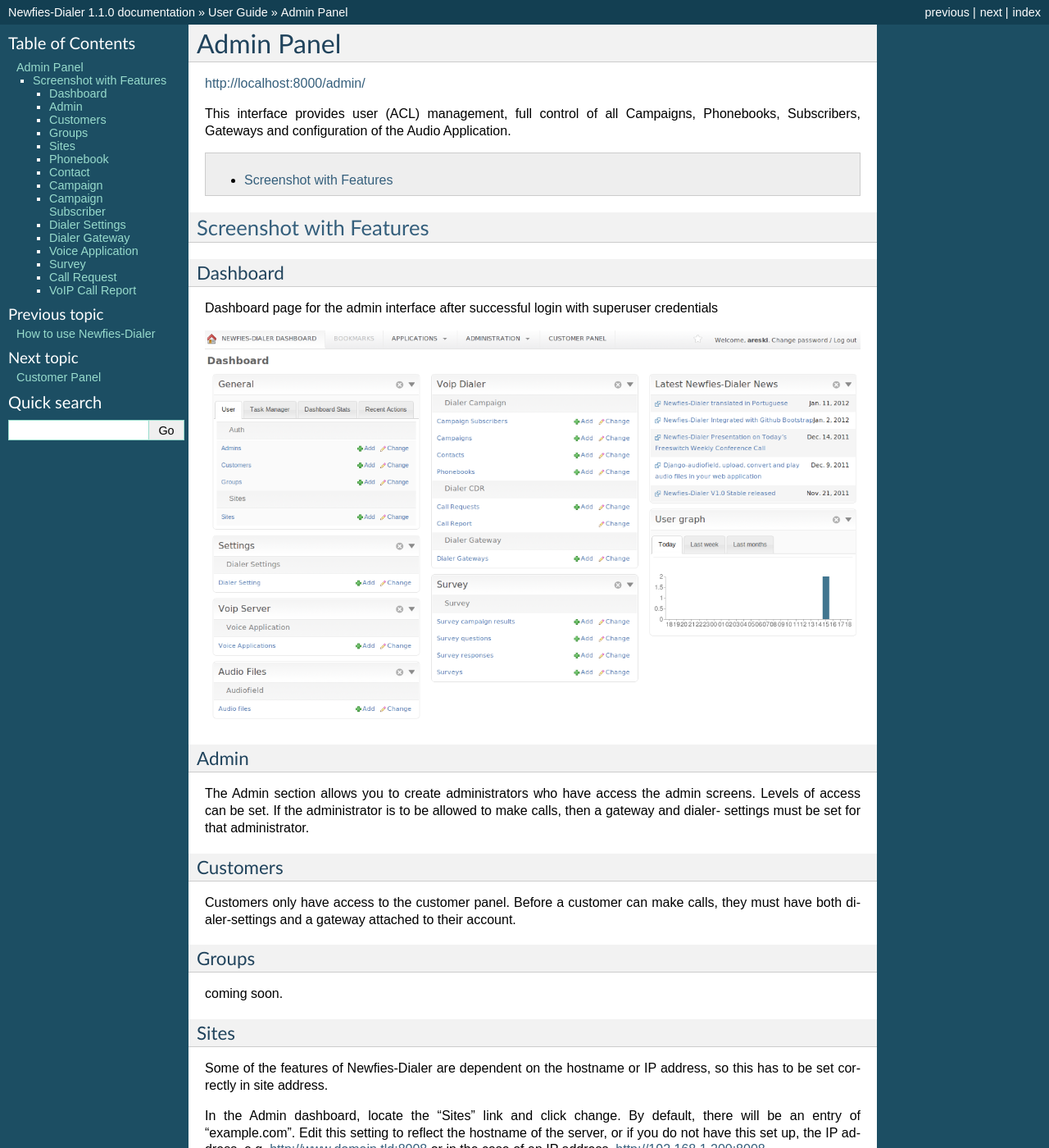
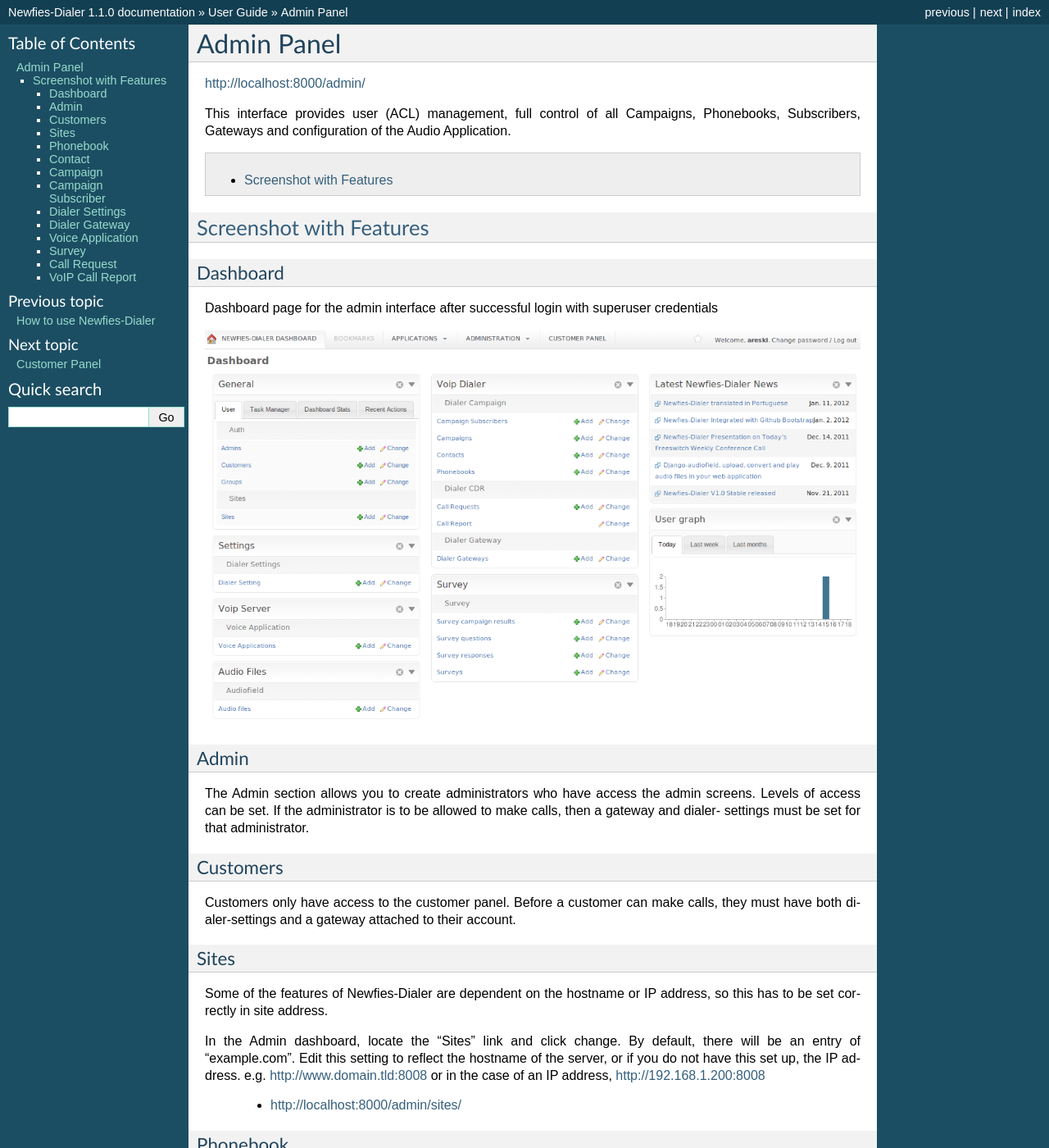
Before and after one commit to newfies-dialer/newfies-dialer, a Sphinx documentation site: the page built from docs/source/user-guide-doc/admin_panel.rst, in a window 1280 px wide and 1400 px high. Shown: the whole window at 82% size. Built offline with Sphinx 7.4.7, drawn with Linux system fonts in a browser that asks for light colours.

Commit message:
Correction

```diff
--- a/docs/source/user-guide-doc/admin_panel.rst
+++ b/docs/source/user-guide-doc/admin_panel.rst
@@ -41,14 +41,6 @@
 
 Customers only have access to the customer panel. Before a customer can make calls, they must have
 both dialer-settings and a gateway attached to their account.
-
-
-
-Groups
-~~~~~~
-
-coming soon.
-
 
 
 
```
